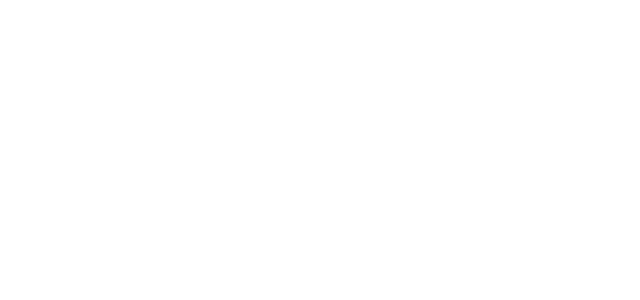
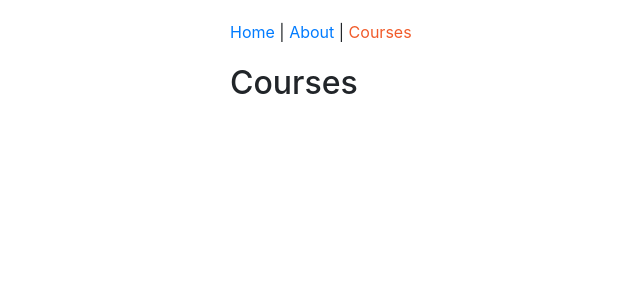
Before and after one commit to rohitiscancerian/react-course-management, a React app: page /courses in a window 1280 px wide. Shown: the top 300 px of the page, without its empty margins (0-640 px from the left). Built offline with nearby package versions, Linux system fonts and the light colour scheme.

Commit message:
some more work

```diff
--- a/src/components/App.js
+++ b/src/components/App.js
@@ -1,15 +1,23 @@
-import React from 'react';
-import {Route} from 'react-router-dom';
-import AboutPage from './about/About';
-import HomePage from './home/HomePage';
+import React from "react";
+import { Route, Switch } from "react-router-dom";
+import AboutPage from "./about/About";
+import HomePage from "./home/HomePage";
+import Header from "./common/Header";
+import PageNotFound from "./PageNotFound";
+import CoursePage from "./courses/CoursesPage";
 
-function App()  {
-    return (
-        <div className="container-fluid">
-            <Route exact path="/" component={HomePage}/>
-            <Route exact path="/about" component={AboutPage}/>
-        </div>
-    );
+function App() {
+  return (
+    <div className="container-fluid">
+      <Header />
+      <Switch>
+        <Route exact path="/" component={HomePage} />
+        <Route exact path="/about" component={AboutPage} />
+        <Route exact path="/courses" component={CoursePage} />
+        <Route component={PageNotFound} />
+      </Switch>
+    </div>
+  );
 }
 
 export default App;
--- /dev/null
+++ b/src/components/PageNotFound.js
@@ -0,0 +1,5 @@
+import React from "react";
+
+const PageNotFound = () => <h1>Oops! Page not found</h1>;
+
+export default PageNotFound;
--- /dev/null
+++ b/src/components/common/Header.js
@@ -0,0 +1,24 @@
+import React from "react";
+import { NavLink } from "react-router-dom";
+
+const Header = () => {
+  const activeStyle = { color: "#F15B2A" };
+
+  return (
+    <nav>
+      <NavLink to="/" activeStyle={activeStyle} exact>
+        Home
+      </NavLink>
+      {" | "}
+      <NavLink to="/about" activeStyle={activeStyle} exact>
+        About
+      </NavLink>
+      {" | "}
+      <NavLink to="/courses" activeStyle={activeStyle} exact>
+        Courses
+      </NavLink>
+    </nav>
+  );
+};
+
+export default Header;
--- /dev/null
+++ b/src/components/courses/CoursesPage.js
@@ -0,0 +1,9 @@
+import React from "react";
+
+class CoursePage extends React.Component {
+  render() {
+    return <h2>Courses</h2>;
+  }
+}
+
+export default CoursePage;
--- a/src/components/home/HomePage.js
+++ b/src/components/home/HomePage.js
@@ -3,7 +3,7 @@ import { Link } from "react-router-dom";
 
 const HomePage = () => (
   <div className="jumbotron">
-    <h1>Pluralsight Administration</h1>
+    <h1>MyCourses Administration</h1>
     <p>React, Redux and React Router for ultra-responsive web apps.</p>
     <Link to="about" className="btn btn-primary btn-lg">
       Learn more
```
Also changed, not shown: src/index.js (line endings or trailing spaces), webpack.config.dev.js (line endings or trailing spaces).
